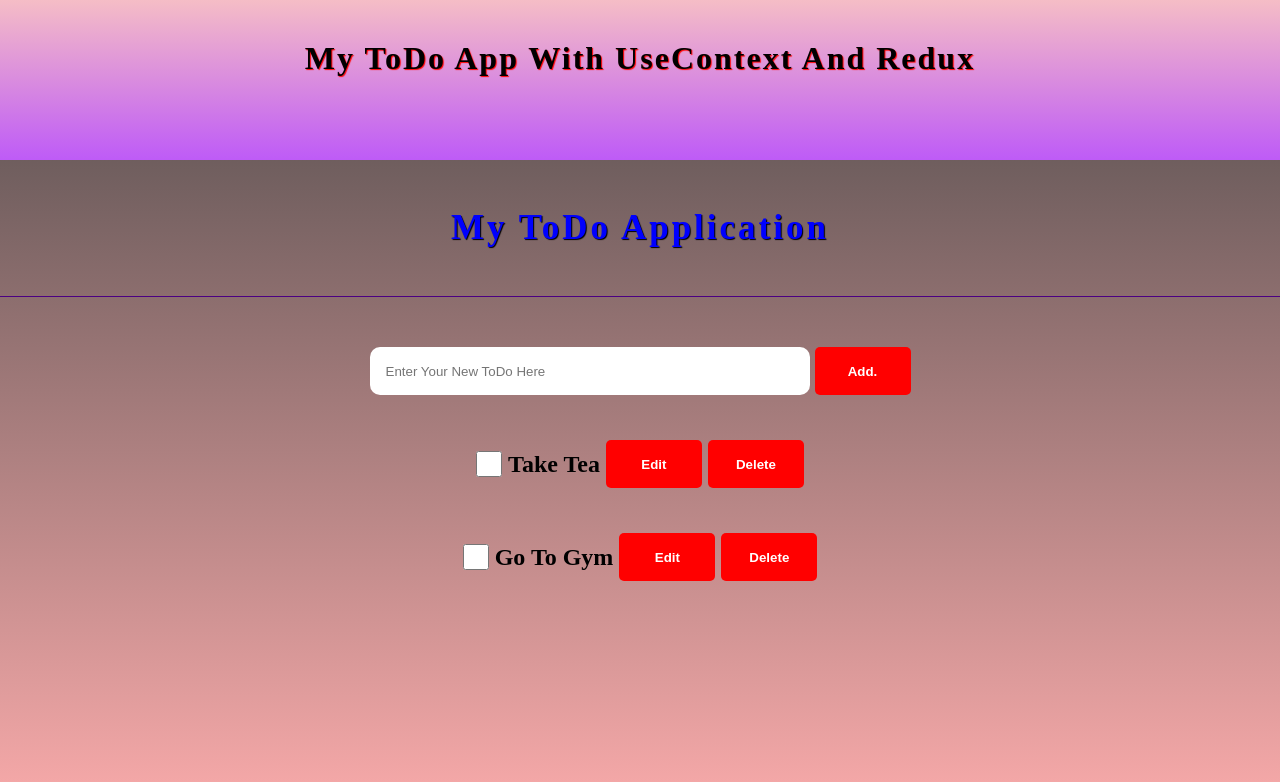
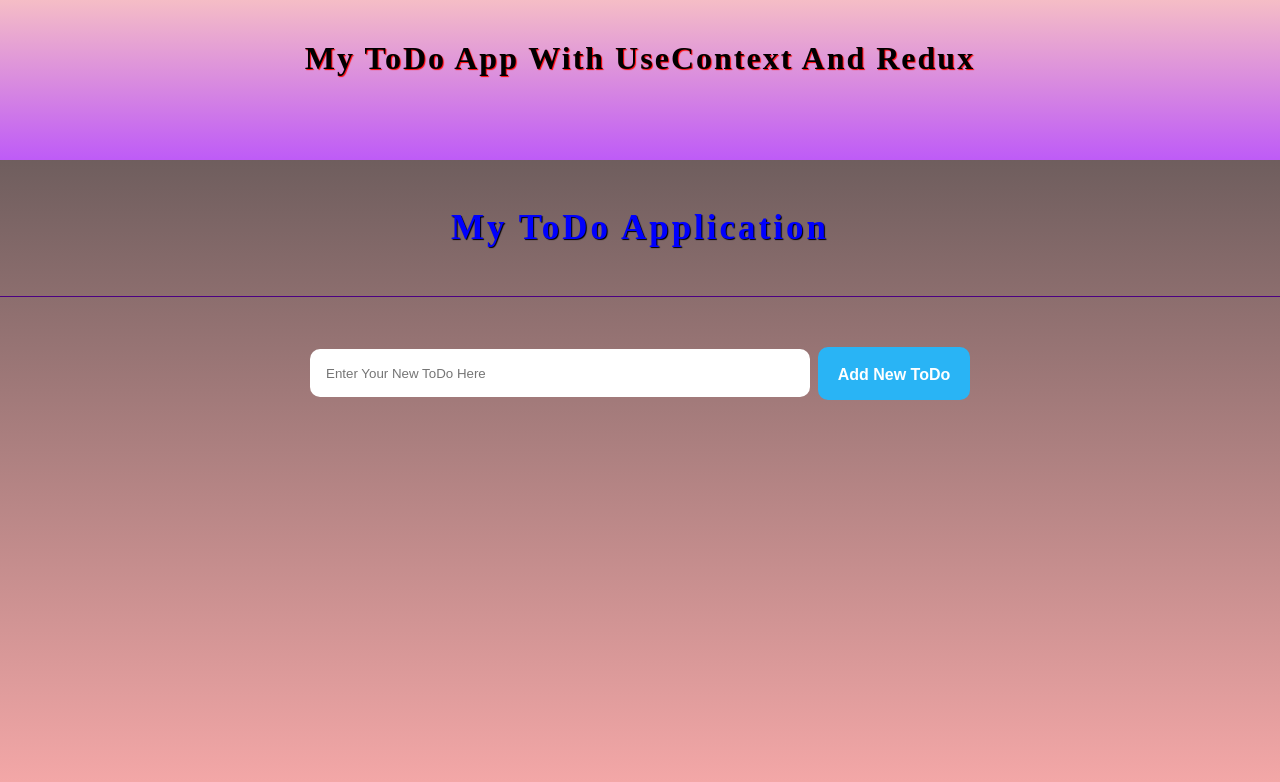
Before and after one commit to mahen290/ToDoApp, a React (Vite) app: page / in a window 1280 px wide. Shown: the top 782 px of the page. Built offline with nearby package versions, Linux system fonts and the light colour scheme.

Commit message:
React useReducer Hook Used Here and One More useContext Hook Used

```diff
--- a/src/App.jsx
+++ b/src/App.jsx
@@ -2,27 +2,33 @@ import React from 'react';
 import './App.css';
 import ToDoList from './components/ToDo/ToDoList';
 import AddToDo from './components/AddToDo/AddToDo';
-import { useState } from 'react';
+import { useReducer } from 'react';
 import ToDoContext from './context/ToDoContext';
+import ToDoDispatchContext from "./context/ToDoDispatchContext";
+import ToDoReducer from "./reducers/ToDoReducer";
 
 function App()
 {
-  const [ list, setList ] = useState( [
-    { id: 1, tododata: 'Take Tea', finished: false },
-    { id: 2, tododata: 'Go To Gym', finished: false }
-  ] );
+
+  // const [ list, setList ] = useState( [
+  //   { id: 1, tododata: 'Take Tea', finished: false },
+  //   { id: 2, tododata: 'Go To Gym', finished: false }
+  // ] );
+
+  const [ list, dispatch ] = useReducer(ToDoReducer, []);
 
   return (
     <div>
-      <ToDoContext.Provider value = {{ list, setList }}>
-      <h1> My ToDo App With UseContext And Redux </h1>
-      <div className = "toDo_Container">
-        <h2 className = "toDo_Heading"> My ToDo Application </h2>
-        <hr size = "1" color = "indigo" />
-      </div>
-
-      <AddToDo updateList = { (todo) => setList([...list, { id: list.length + 1, tododata: todo, finished: false } ]) } />
-      <ToDoList />
+      <ToDoContext.Provider value = { { list } }>
+      <ToDoDispatchContext.Provider value = { { dispatch } }>
+          <h1 className="heading"> My ToDo App With UseContext And Redux </h1>
+          <div className = "toDo_Container">
+              <h2 className = "toDo_Heading"> My ToDo Application </h2>
+              <hr size = "1" color = "indigo" />
+          </div>
+          <AddToDo />
+          <ToDoList />
+      </ToDoDispatchContext.Provider>
       </ToDoContext.Provider>
     </div>
   )
--- a/src/components/AddToDo/AddToDo.css
+++ b/src/components/AddToDo/AddToDo.css
@@ -3,12 +3,12 @@
     display: flex;
     justify-content: center;
     align-items: center;
-    gap: 5px;
+    gap: 8px;
     margin-top: 50px;
 }
 .input
 {
-    width: 440px;
+    width: 500px;
     height: 3rem;
     padding: 1rem;
     border-radius: 10px;
@@ -16,13 +16,12 @@
 }
 .AddToDoBtn
 {
-    width: 9rem;
-    height: 3rem;
+    width: 9.5rem;
+    height: 3.3rem;
     background-color: rgb(41, 180, 245);
     border: none;
     border-radius: 10px;
-    padding: 1rem;
-    color: blue;
+    padding: 1.2rem;
     font-size: 16px;
     font-weight: bolder;
 }
--- a/src/components/AddToDo/AddToDo.jsx
+++ b/src/components/AddToDo/AddToDo.jsx
@@ -1,17 +1,17 @@
 import React from 'react';
 import './AddToDo.css';
-import { useState } from 'react';
+import { useContext, useState } from 'react';
+import ToDoDispatchContext from "../../context/ToDoDispatchContext";
 
 function AddToDo({ updateList })
 {
   const [ inputItem, setInputItem ] = useState('');
+  const { dispatch } = useContext(ToDoDispatchContext);
   return (
     <div className = "add-wrapper">
-
       <input className = "input" type = "text" placeholder = "Enter Your New ToDo Here" value = { inputItem } onChange =  { (event) => setInputItem(event.target.value) } />
 
-      <button onClick = { () => { updateList( inputItem ); setInputItem(''); }}> Add. </button>
-
+      <button className = "AddToDoBtn" onClick = { () => { dispatch({ type: 'add_todo', payload: { tododata: inputItem } }); setInputItem(''); } }> Add New ToDo </button>
     </div>
     );
 }
--- a/src/components/ToDo/ToDoList.jsx
+++ b/src/components/ToDo/ToDoList.jsx
@@ -2,12 +2,28 @@ import React from 'react';
 import ToDo from './ToDo';
 import { useContext } from 'react';
 import ToDoContext from '../../context/ToDoContext';
+import ToDoDispatchContext from "../../context/ToDoDispatchContext";
 
 
 function ToDoList()
 {
+    const { list } = useContext(ToDoContext);
+    const { dispatch } = useContext(ToDoDispatchContext);
 
-  const { list, setList } = useContext(ToDoContext);
+    function onFinished(todo, isFinished)
+    {
+      dispatch( { type: 'finish_todo', payload: { todo, isFinished: isFinished } } );
+    }
+
+    function onDelete(todo)
+    {
+      dispatch( { type: 'delete_todo', payload: { todo } } );
+    }
+
+    function onEdit(todo, todoText)
+    {
+      dispatch( { type: 'edit_todo', payload: { todo, todoText } } );
+    }
 
   return (
 
@@ -19,39 +35,13 @@ function ToDoList()
             key = { todo.id }
             id = { todo.id }
             ToDoData = { todo.tododata }
+
             isFinished = { todo.finished }
+            changeFinished = { (isFinished) => onFinished(todo, isFinished) }
 
-            changeFinished = { (isFinished) => {
-              console.log("isFinished", isFinished);
-
-            const updatedList = list.map( (t) => {
-                if (t.id == todo.id)
-                {
-                  todo.finished = isFinished
-                }
-                return t;
-              })
-              setList(updatedList);
-            }}
-
-            onDelete = {() => {
-              const updatedList = list.filter( t => t.id != todo.id );
-              setList(updatedList);
-            }}
-
-            onEdit = { (todoText) => {
-              const updatedList = list.map( (t) => {
-                if (t.id == todo.id)
-                {
-                  todo.tododata = todoText;
-                }
-                return t;
-              })
-              setList(updatedList)
-            }}
-
-          />
-        )
+            onDelete = { () => { onDelete(todo) } }
+            onEdit = { (todoText) => onEdit(todo, todoText) }
+          />)
       }
     </div>
   );
--- /dev/null
+++ b/src/context/ToDoDispatchContext.jsx
@@ -0,0 +1,5 @@
+import { createContext } from "react";
+
+const ToDoDispatchContext = createContext(null);
+
+export default ToDoDispatchContext;
--- /dev/null
+++ b/src/reducers/ToDoReducer.jsx
@@ -0,0 +1,53 @@
+import React from 'react';
+
+function ToDoReducer(state, action)
+{
+
+    if(action.type === 'add_todo')
+    {
+        let todoData = action.payload.todoData;
+        return [ ...state, { id: state.length + 1, todoData: todoData, finished: false } ]
+    }
+
+    else if(action.type === 'edit_todo')
+    {
+        let todo = action.payload.todo;
+        let todoText = action.payload.todoText;
+
+        const updatedList = state.map((t) => {
+            if(t.id == todo.id)
+            {
+                todo.todoData = todoText;
+            }
+            return t;
+        })
+        return updatedList;
+    }
+
+    else if(action.type == 'delete_todo')
+    {
+        let todo = action.payload.todo;
+        const updatedList = state.filter(t => t.id != todo.id);
+        return updatedList;
+    }
+
+    else if(action.type == 'finish_todo')
+    {
+        let todo = action.payload.todo;
+        let isFinished = action.payload.isFinished;
+        const updatedList = state.map((t) => {
+            if(t.id == todo.id) {
+                todo.finished = isFinished;
+            }
+            return t;
+        })
+        return updatedList;
+    }
+
+    else
+    {
+        return state;
+    }
+}
+
+export default ToDoReducer;
```
